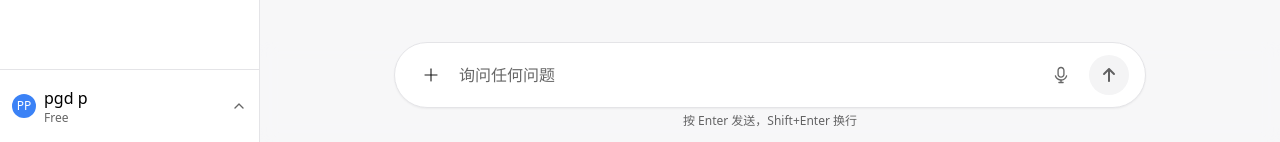
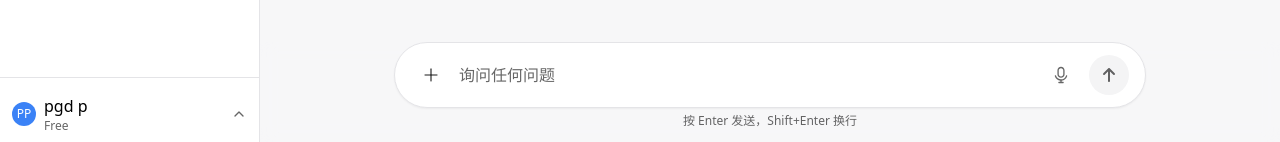
Before and after one commit to pgd-LC2/ptchat, a Next.js app: page / in a window 1280 px wide. Shown: the part 658-800 px from the top of the page. Built offline with nearby package versions, Linux system fonts and the light colour scheme.

Commit message:
Updated Sidebar.tsx

```diff
--- a/components/sidebar/Sidebar.tsx
+++ b/components/sidebar/Sidebar.tsx
@@ -92,7 +92,7 @@ export default function Sidebar({
       {/* 分割线 */}
       <div className="border-t border-zinc-200"></div>
 
-      <div className="pt-0 pb-2">
+      <div className="pt-0 pb-0">
         <UserProfileMenu />
       </div>
     </aside>
```
